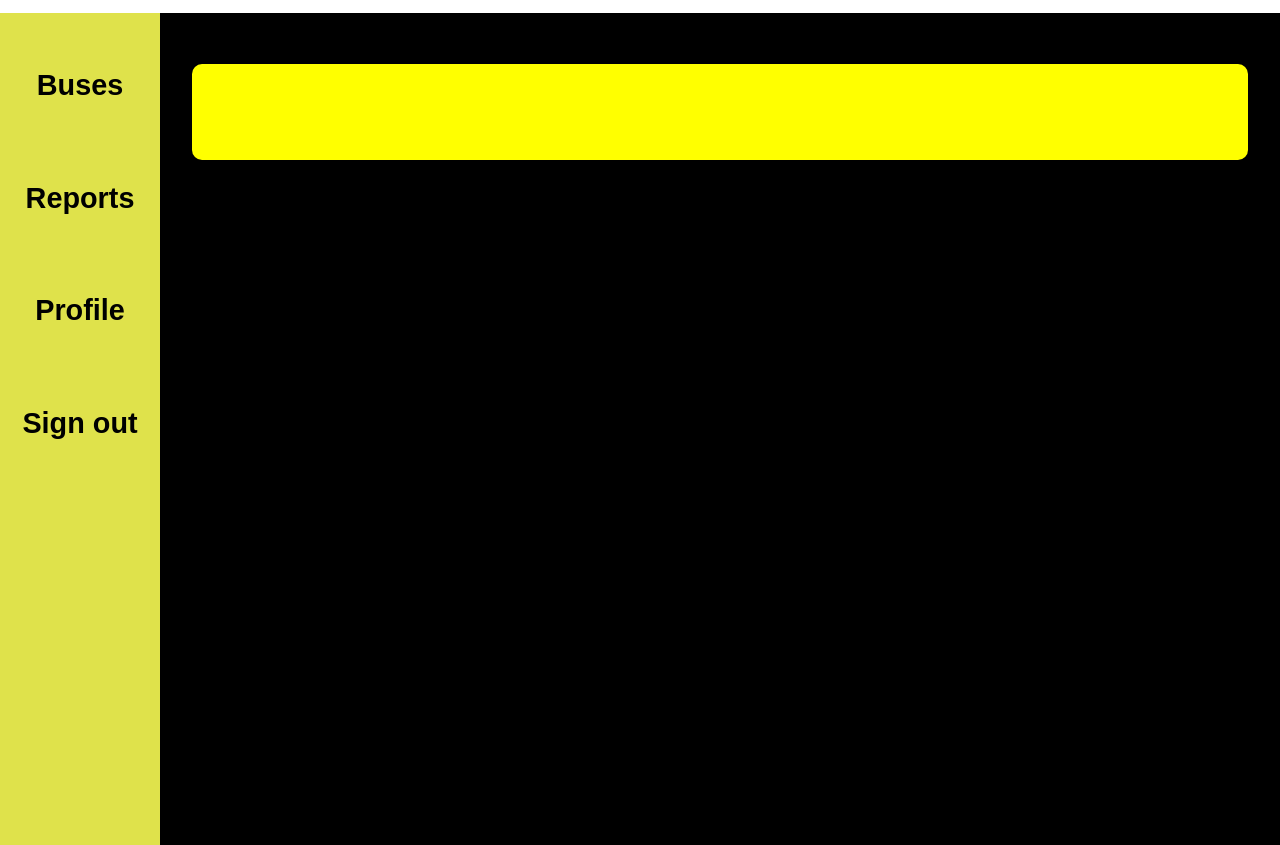
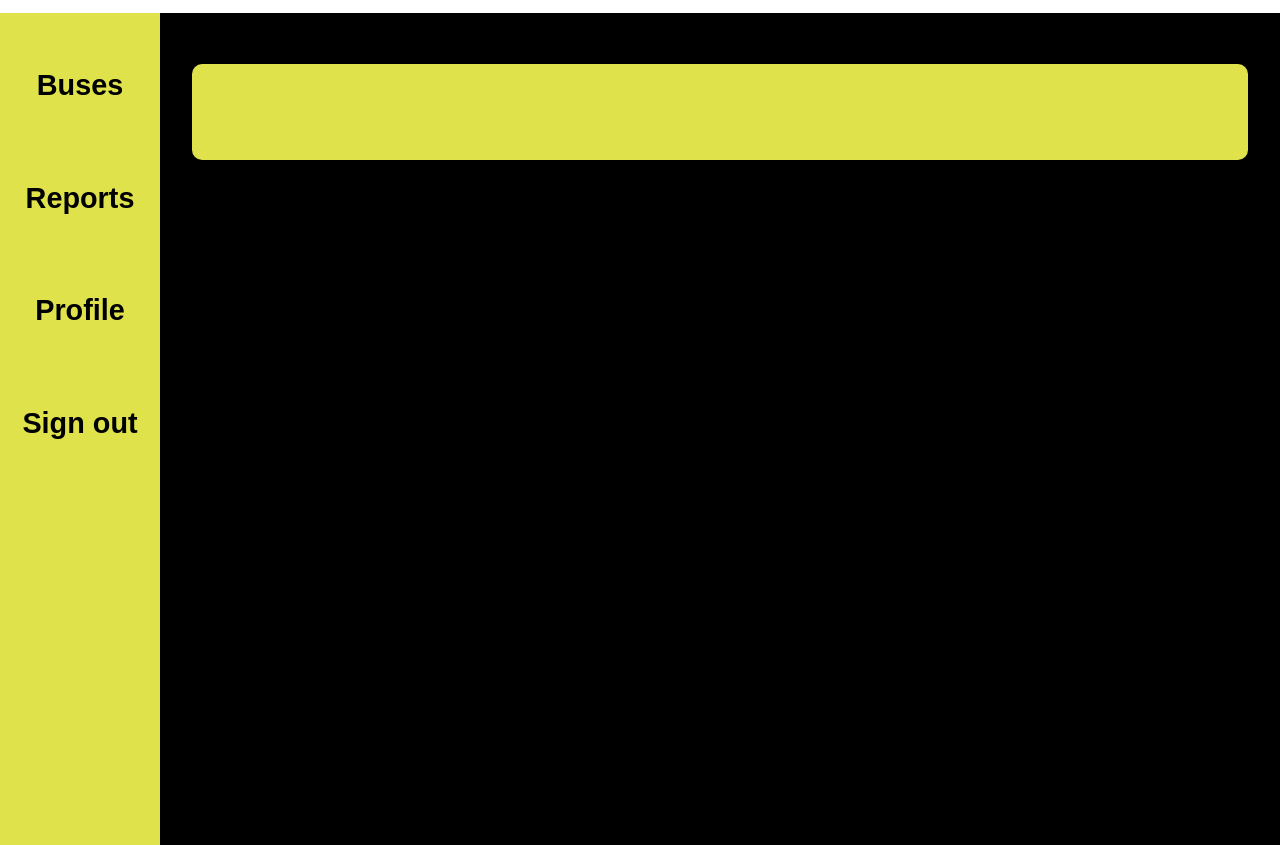
Before and after one commit to MohammedAlsalehi033/web-semester-project, a website: page project/seats.html in a window 1280 px wide. Shown: the part 67-912 px from the top of the page. Drawn offline with nearby package versions, Linux system fonts and the light colour scheme; no server answers.

Commit message:
changed the seats bg color

```diff
--- a/styles/seats.scss
+++ b/styles/seats.scss
@@ -57,7 +57,7 @@ main {
     grid-template-columns: repeat(2, 50px) 50px repeat(2, 50px); // Adjust to fit the layout with an aisle in the middle
     gap: 14px;
     justify-content: center; // Center the seats in the container
-    background-color: yellow; // Set background color of the seat grid to yellow
+    background-color:$primary-color; // Set background color of the seat grid to yellow
     padding: 3rem;
     border-radius: 10px;
 
```
Also changed, not shown: styles/seats.css, 2 other files.
